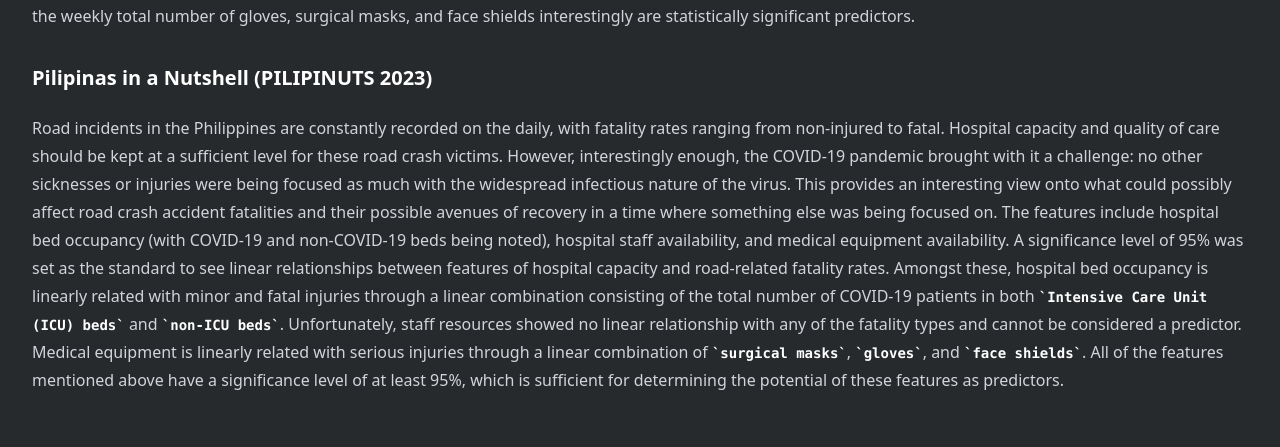
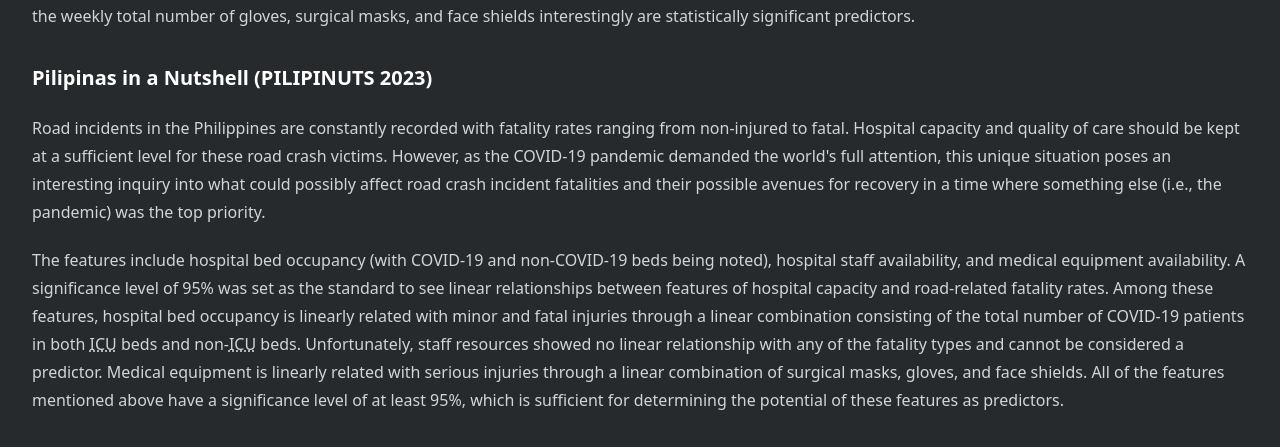
Before and after one commit to bantay-bangga/bantay-bangga.github.io, a SvelteKit app: page / in a window 1280 px wide. Shown: the part 6026-6473 px from the top of the page. Built offline with nearby package versions, Linux system fonts and the light colour scheme.

Commit message:
fix: simplify caption for nutshell

```diff
--- a/src/routes/+page.svelte
+++ b/src/routes/+page.svelte
@@ -609,22 +609,23 @@
     <h3>Pilipinas in a Nutshell (PILIPINUTS 2023)</h3>
     <enhanced:img src={nutshell} alt="Bantay Bangga plot for Pilipinuts 2023" />
     <p>
-        Road incidents in the Philippines are constantly recorded on the daily, with fatality rates ranging from
-        non-injured to fatal. Hospital capacity and quality of care should be kept at a sufficient level for these road
-        crash victims. However, interestingly enough, the COVID-19 pandemic brought with it a challenge: no other
-        sicknesses or injuries were being focused as much with the widespread infectious nature of the virus. This
-        provides an interesting view onto what could possibly affect road crash accident fatalities and their possible
-        avenues of recovery in a time where something else was being focused on. The features include hospital bed
-        occupancy (with COVID-19 and non-COVID-19 beds being noted), hospital staff availability, and medical equipment
-        availability. A significance level of 95% was set as the standard to see linear relationships between features
-        of hospital capacity and road-related fatality rates. Amongst these, hospital bed occupancy is linearly related
-        with minor and fatal injuries through a linear combination consisting of the total number of COVID-19 patients
-        in both <code>Intensive Care Unit (ICU) beds</code> and <code>non-ICU beds</code>. Unfortunately, staff
-        resources showed no linear relationship with any of the fatality types and cannot be considered a predictor.
-        Medical equipment is linearly related with serious injuries through a linear combination of
-        <code>surgical masks</code>, <code>gloves</code>, and <code>face shields</code>. All of the features mentioned
-        above have a significance level of at least 95%, which is sufficient for determining the potential of these
-        features as predictors.
+        Road incidents in the Philippines are constantly recorded with fatality rates ranging from non-injured to fatal.
+        Hospital capacity and quality of care should be kept at a sufficient level for these road crash victims.
+        However, as the COVID-19 pandemic demanded the world's full attention, this unique situation poses an
+        interesting inquiry into what could possibly affect road crash incident fatalities and their possible avenues
+        for recovery in a time where something else (i.e., the pandemic) was the top priority.
+    </p>
+    <p>
+        The features include hospital bed occupancy (with COVID-19 and non-COVID-19 beds being noted), hospital staff
+        availability, and medical equipment availability. A significance level of 95% was set as the standard to see
+        linear relationships between features of hospital capacity and road-related fatality rates. Among these
+        features, hospital bed occupancy is linearly related with minor and fatal injuries through a linear combination
+        consisting of the total number of COVID-19 patients in both <abbr title="Intensive Care Unit">ICU</abbr>
+        beds and non-<abbr title="Intensive Care Unit">ICU</abbr>
+        beds. Unfortunately, staff resources showed no linear relationship with any of the fatality types and cannot be considered
+        a predictor. Medical equipment is linearly related with serious injuries through a linear combination of surgical
+        masks, gloves, and face shields. All of the features mentioned above have a significance level of at least 95%, which
+        is sufficient for determining the potential of these features as predictors.
     </p>
 
     <h2>About Us</h2>
```
